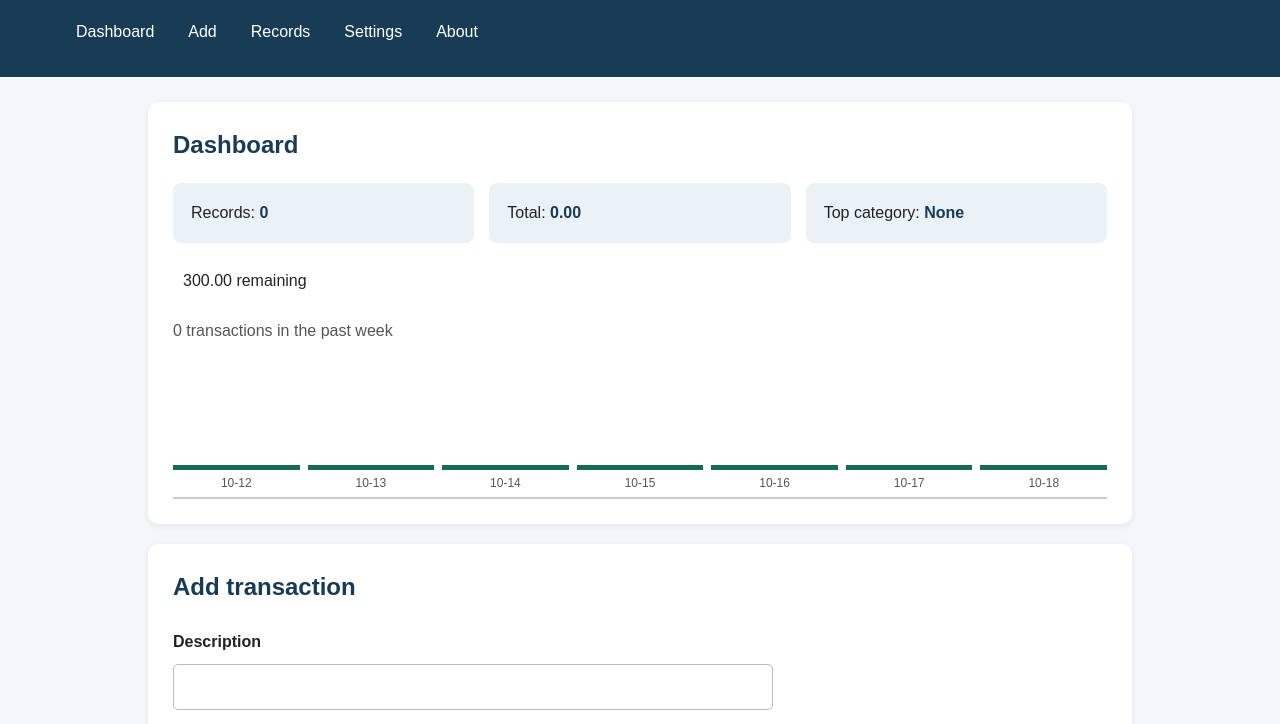
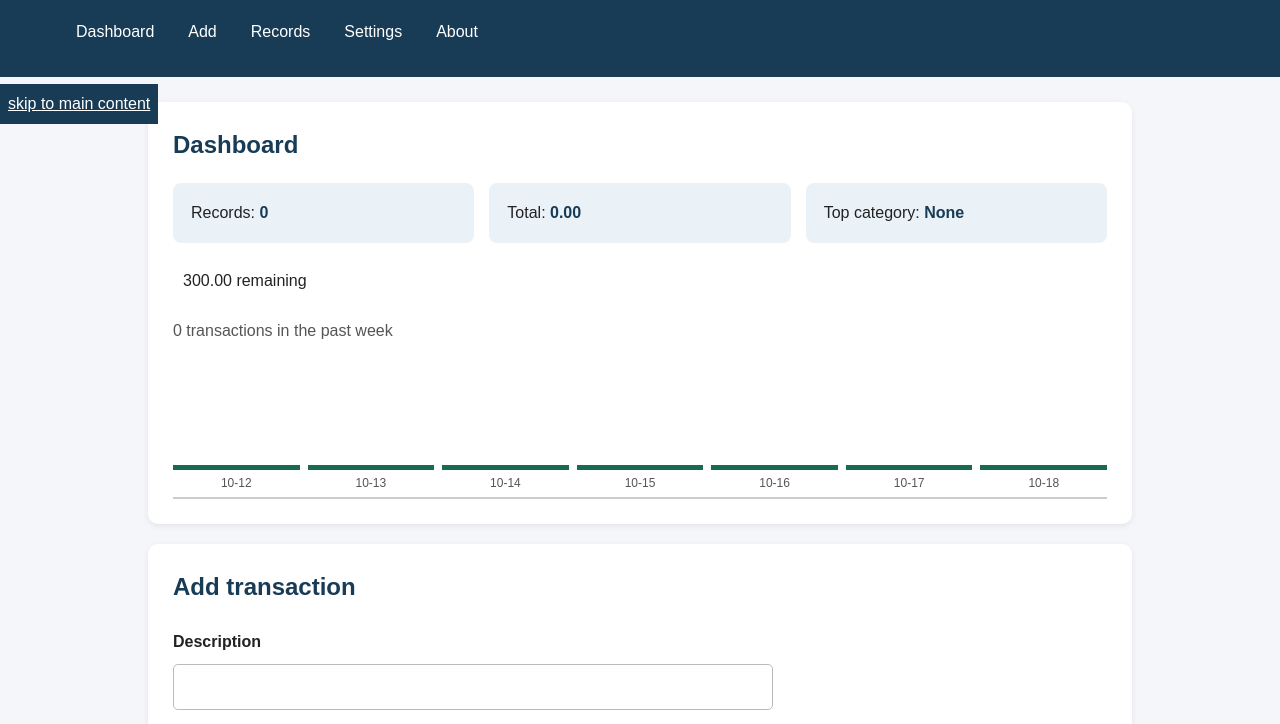
Before and after one commit to humwamikaz-ops/SFT, a plain HTML site: page index.html in a window 1280 px wide. Shown: the part 76-800 px from the top of the page. Drawn offline with Linux system fonts and the light colour scheme.

Commit message:
Refactor CSS styles for layout and accessibility

```diff
--- a/styles/sft.css
+++ b/styles/sft.css
@@ -14,7 +14,7 @@ body {
 }
 .skip-link {
     position: absolute;
-    top: -40px;
+    top: 160px;
     left: 0;
     background: #183b56;
     color: white;
```
